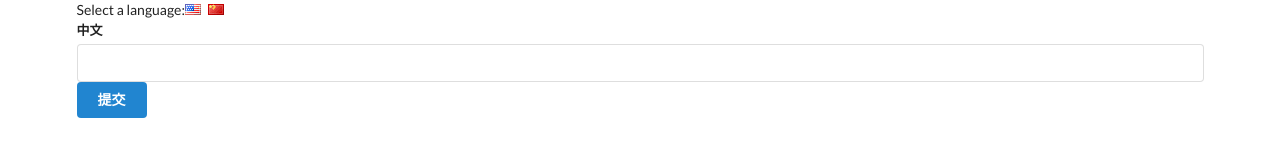
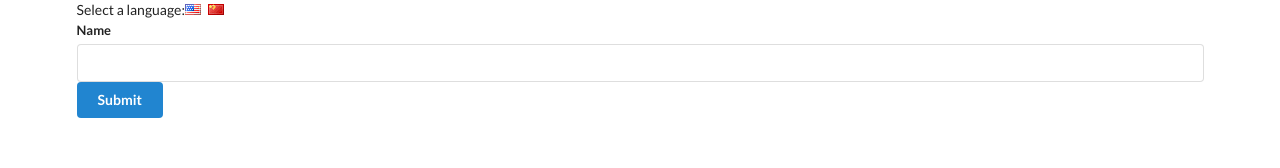
Before and after one commit to meiflin123/language, a React (Create React App) app in the folder language/: page / in a window 1280 px wide. Shown: the top 168 px of the page. Built offline with nearby package versions, Linux system fonts and the light colour scheme.

Commit message:
use Context.Provider to change data inside context obj

```diff
--- a/language/src/components/App.js
+++ b/language/src/components/App.js
@@ -1,5 +1,6 @@
 import React from 'react';
 import UserCreate from './UserCreate';
+import LanguageContext from '../contexts/LanguageContext';
 
 class App extends React.Component {
   state = { language: 'English'};
@@ -16,7 +17,9 @@ class App extends React.Component {
           <i className="us flag" onClick={() => this.onClickLanguage('English')}></i>
           <i className="cn flag" onClick={() => this.onClickLanguage('Chinese')}></i>
 
-          <UserCreate />
+          <LanguageContext.Provider value={this.state.language}>
+            <UserCreate />
+          </LanguageContext.Provider>
 
       </div>
 
```
